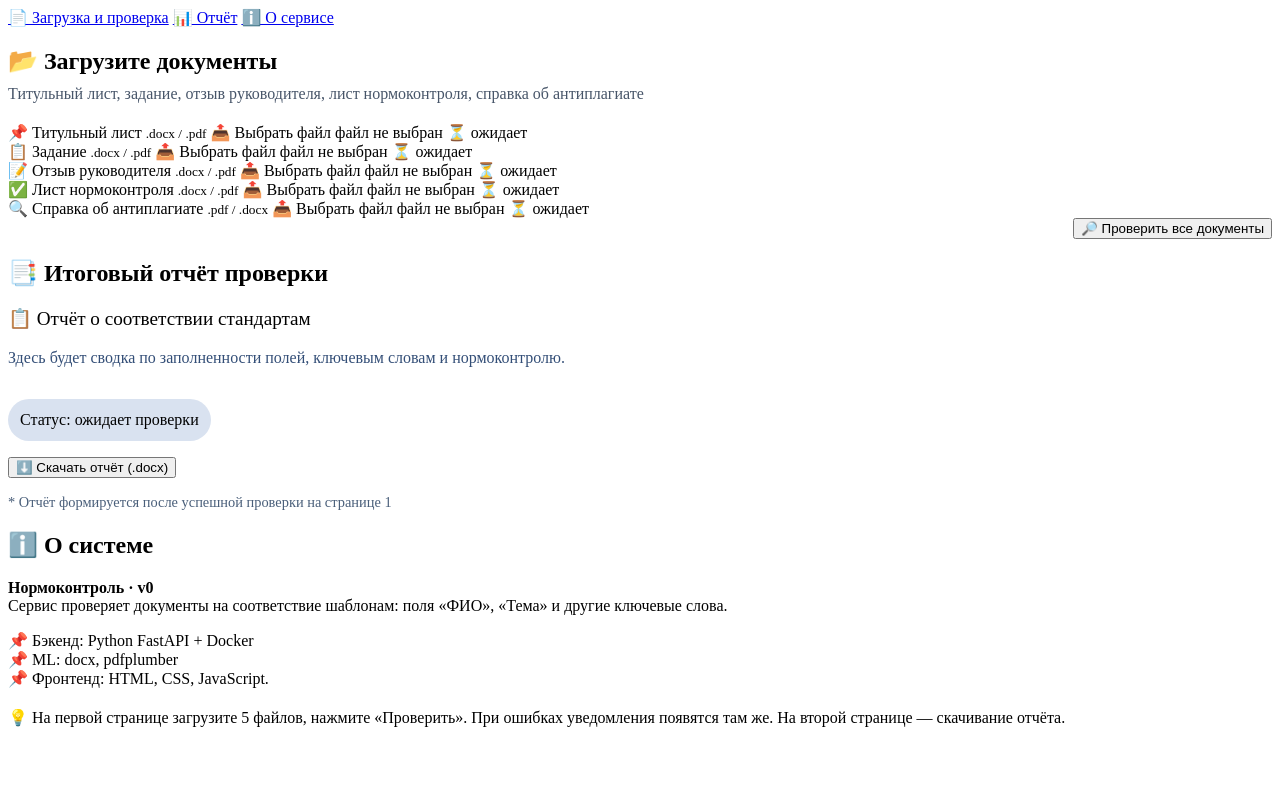
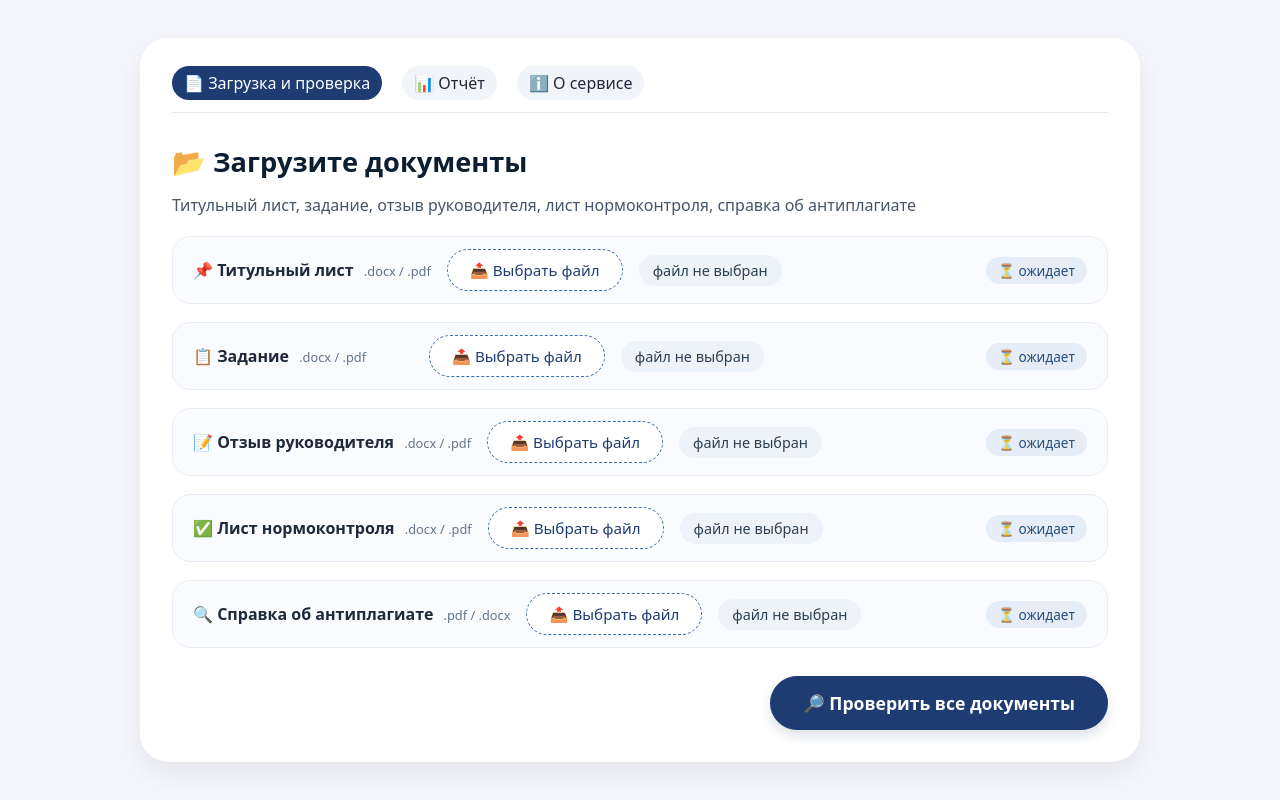
Before and after one commit to D0CFl0W/document-checker, a plain HTML site: page templates/index.html in a window 1280 px wide. Drawn offline with nearby package versions, Linux system fonts and the light colour scheme; files that its build step writes are made by us from their sources; the site is published under a folder, as on GitHub Pages, so addresses that start at the root find nothing.

Commit message:
Add files via upload
23-04-26

```diff
--- a/templates/index.html
+++ b/templates/index.html
@@ -3,8 +3,9 @@
 <head>
     <meta charset="UTF-8">
     <meta name="viewport" content="width=device-width, initial-scale=1.0">
-    <link rel="stylesheet" href="/static/style.css">
-    <script src="/static/script.js" defer></script>
+    <link rel="stylesheet" href="style.css">
+    <script src="https://cdnjs.cloudflare.com/ajax/libs/jszip/3.10.1/jszip.min.js"></script>
+    <script src="script.js" defer></script>
     <title>Проверка документов · Нормоконтроль</title>
 </head>
 <body>
```
